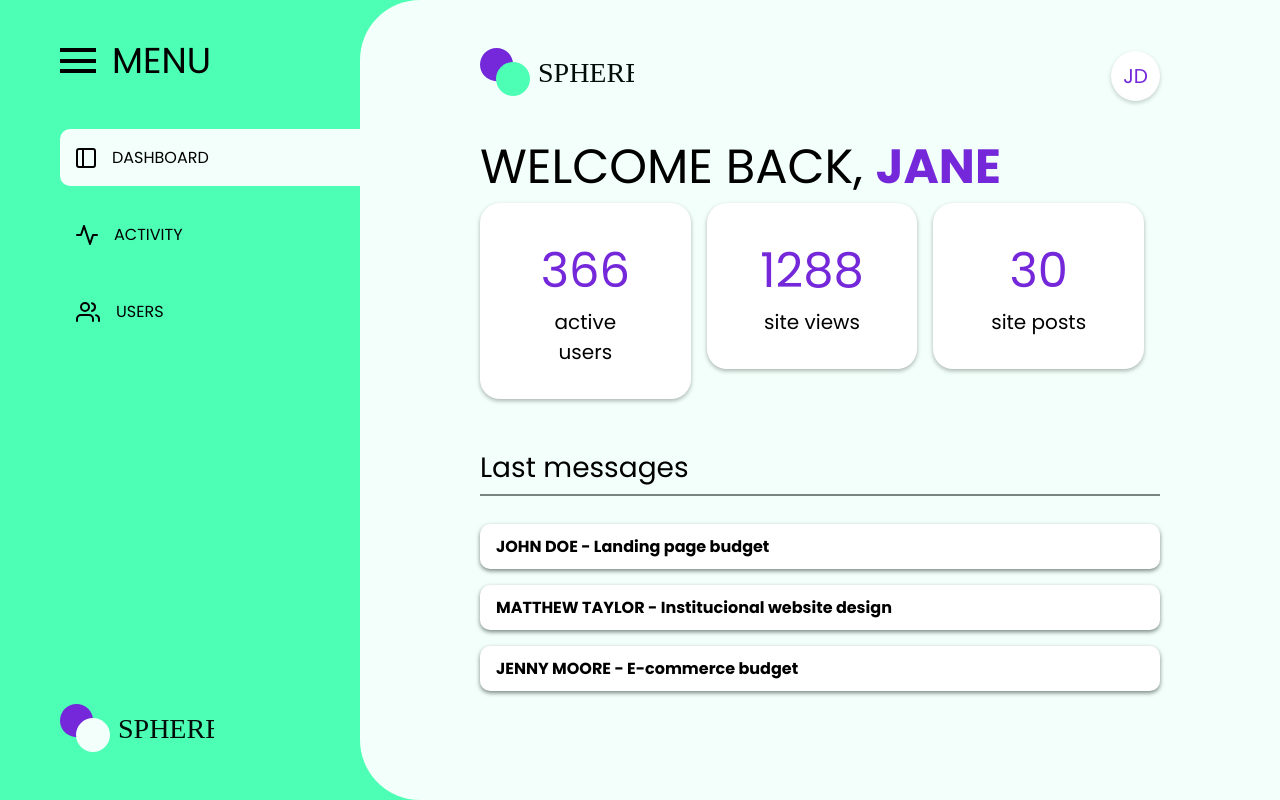
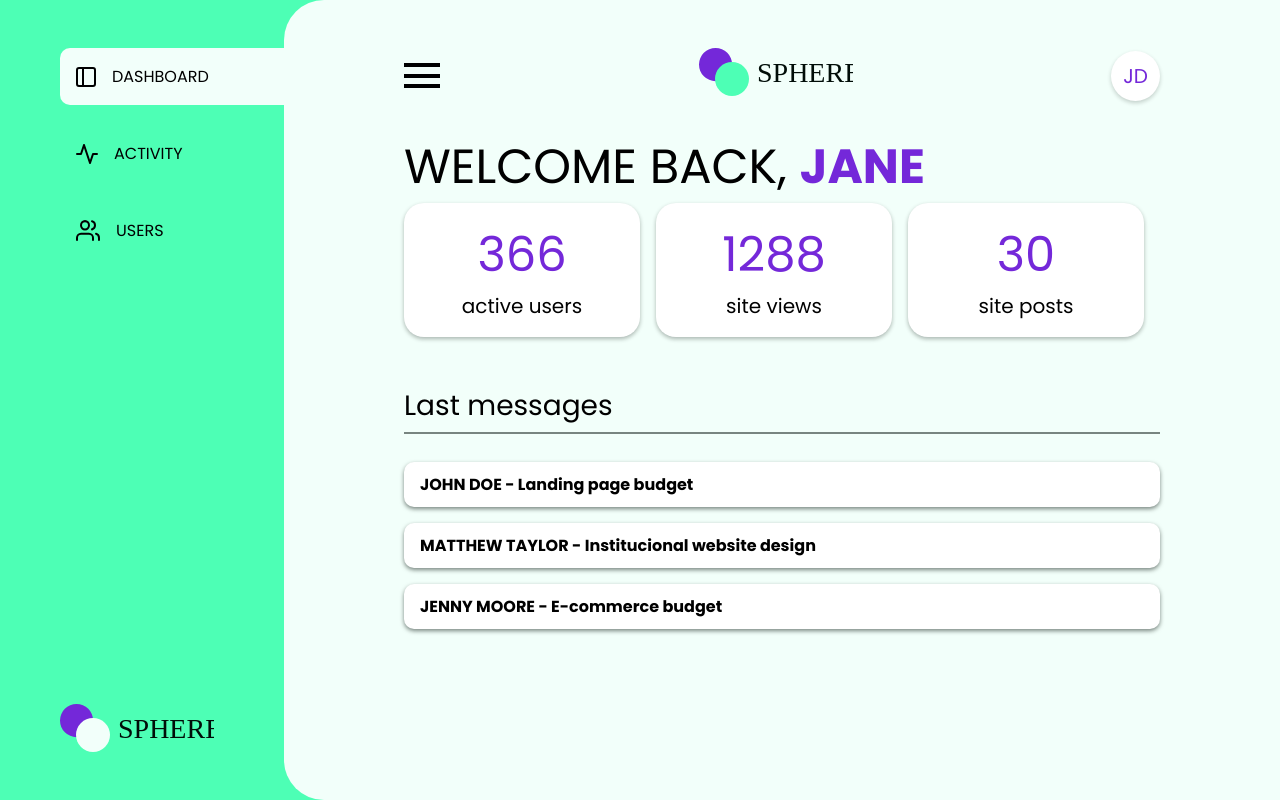
Before and after one commit to Lucas-Ayabe/sphere-dashboard, a website: page index.html in a window 1280 px wide. Drawn offline with Linux system fonts and the light colour scheme.

Commit message:
some responsive styles added

```diff
--- a/assets/scss/base/_vars.scss
+++ b/assets/scss/base/_vars.scss
@@ -24,8 +24,8 @@ $columns: 12;
 
 $breakpoint-xsm: 480px;
 $breakpoint-sm: 568px;
-$breakpoint-md: 768px;
-$breakpoint-lg: 960px;
+$breakpoint-md: 830px;
+$breakpoint-lg: 1024px;
 $breakpoint-xlg: 1200px;
 
 $breakpoints: (
--- a/assets/scss/components/_hamburger.scss
+++ b/assets/scss/components/_hamburger.scss
@@ -5,6 +5,13 @@
     font-family: $family;
     font-size: $font-4;
     line-height: 0.7;
+    min-height: 25px;
+    min-width: $font-4;
+    cursor: pointer;
+
+    &:focus {
+        outline-offset: 8px;
+    }
 
     &__bar {
         position: absolute;
--- a/assets/scss/components/_info-box.scss
+++ b/assets/scss/components/_info-box.scss
@@ -1,5 +1,6 @@
 .c-info-box {
-    padding: 2rem 3rem;
+    padding: 1rem 2rem;
+    height: 100%;
     border-radius: 20px;
     box-shadow: 0 2px 4px getRgba($dark, 0.3);
     text-align: center;
@@ -9,6 +10,14 @@
         font-weight: normal;
         font-size: $font-5;
         color: $secondary;
+
+        @include min-width(lg) {
+            font-size: $font-3;
+        }
+
+        @include min-width(xlg) {
+            font-size: $font-5;
+        }
     }
 
     &__label {
--- a/assets/scss/components/_nav.scss
+++ b/assets/scss/components/_nav.scss
@@ -19,7 +19,6 @@
 
     &--vertical &__item {
         padding: 1em;
-        margin-top: $font-2;
         border-radius: 10px 0 0 10px;
         transition: all 0.3s ease-in-out;
 
@@ -30,6 +29,10 @@
         &.is-selected {
             background: $light;
         }
+    }
+
+    &--vertical &__item + &__item {
+        margin-top: $font-2;
     }
 
     &--vertical &__link {
--- a/assets/scss/layouts/_dashboard.scss
+++ b/assets/scss/layouts/_dashboard.scss
@@ -2,21 +2,49 @@
     display: flex;
     width: 100%;
     height: 100vh;
-    overflow-y: auto;
+    overflow-y: hidden;
+    overflow-x: hidden;
     background: $primary;
 
     &__sidenav {
-        flex: 0 0 360px;
-        padding: 48px 60px;
+        flex: 0 0 0;
+        overflow-x: hidden;
+        padding: 48px 0;
         padding-right: 0;
+        transition: all 0.3s ease-in-out;
+
+        &[aria-expanded="true"] {
+            flex-basis: 284px;
+            padding-left: 30px;
+
+            @include min-width(lg) {
+                padding-left: 60px;
+            }
+        }
+    }
+
+    &__sidenav[aria-expanded="true"] + &__main {
+        border-radius: 40px 0 0 40px;
+        flex-shrink: 0;
+        flex-basis: 100vw;
+        left: 0;
+
+        @include min-width(lg) {
+            flex-shrink: 1;
+            flex-basis: 0;
+            left: 0;
+        }
     }
 
     &__main {
         flex: 1;
+        position: relative;
+        left: 0;
         background-color: $light;
-        border-radius: 60px 0 0 60px;
         padding: 48px 120px;
         max-height: 100vh;
         overflow-y: auto;
+        overflow-x: hidden;
+        transition: all 0.3s ease-in-out;
     }
 }
--- a/assets/ts/app.ts
+++ b/assets/ts/app.ts
@@ -1,4 +1,13 @@
-import Header from "./modules/header";
+import { select } from "./helpers/dom";
+import Hamburger from "./modules/Hamburger";
 
-const h = new Header();
-console.log(h);
+const headerTrigger = select("#header-trigger[data-target]");
+
+if (headerTrigger) {
+    const sidenavTrigger = new Hamburger(headerTrigger);
+    sidenavTrigger.init();
+
+    if (window.matchMedia("min-width: 1200px")) {
+        sidenavTrigger.open();
+    }
+}
--- /dev/null
+++ b/assets/ts/helpers/dom.ts
@@ -0,0 +1,9 @@
+type DOMElement = HTMLElement | null;
+
+export function select(query: string): DOMElement {
+    return document.querySelector(query);
+}
+
+export default {
+    select
+};
--- /dev/null
+++ b/assets/ts/modules/Hamburger.ts
@@ -0,0 +1,48 @@
+import { select } from "../helpers/dom";
+
+export default class Hamburger {
+    private element: HTMLElement;
+
+    private target: HTMLElement;
+
+    static isOpen: boolean;
+
+    constructor(element: HTMLElement) {
+        const target = select(<string>element.dataset.target);
+        this.element = element;
+
+        this.toggle = this.toggle.bind(this);
+
+        if (target) {
+            this.target = target;
+            Hamburger.isOpen = target.getAttribute("aria-expanded") === "true";
+        } else {
+            throw new Error(
+                `The ${element} must have in the data-target attribute a valid HTMLElement selector`
+            );
+        }
+    }
+
+    open(): boolean {
+        this.target.setAttribute("aria-expanded", "true");
+        return true;
+    }
+
+    close(): boolean {
+        this.target.setAttribute("aria-expanded", "false");
+        return false;
+    }
+
+    toggle(): void {
+        Hamburger.isOpen = Hamburger.isOpen ? this.close() : this.open();
+    }
+
+    private addEvents() {
+        this.element.addEventListener("click", this.toggle);
+    }
+
+    init(): Hamburger {
+        this.addEvents();
+        return this;
+    }
+}
--- a/assets/ts/modules/header.ts
+++ /dev/null
@@ -1,5 +0,0 @@
-export default class Header {
-    constructor() {
-        console.log("Header");
-    }
-}
--- a/index.html
+++ b/index.html
@@ -11,15 +11,11 @@
         <link rel="stylesheet" href="./assets/css/app.min.css" />
     </head>
     <body class="l-dashboard">
-        <nav class="l-dashboard__sidenav c-nav c-nav--vertical">
-            <button class="c-hamburger c-nav__hamburger">
-                <span class="c-hamburger__bar"></span>
-                <span class="c-hamburger__bar"></span>
-                <span class="c-hamburger__bar"></span>
-
-                <span class="c-hamburger__text">MENU</span>
-            </button>
-
+        <nav
+            id="sidenav"
+            aria-expanded="false"
+            class="l-dashboard__sidenav c-nav c-nav--vertical"
+        >
             <ul class="c-nav__menu">
                 <li class="c-nav__item is-selected">
                     <img src="./assets/icons/sidebar.svg" alt="" />
@@ -46,6 +42,15 @@
 
         <main class="l-dashboard__main l-flow">
             <header class="l-dashboard__header c-header">
+                <button
+                    id="header-trigger"
+                    data-target="#sidenav"
+                    class="c-hamburger c-header__hamburger"
+                >
+                    <span class="c-hamburger__bar"></span>
+                    <span class="c-hamburger__bar"></span>
+                    <span class="c-hamburger__bar"></span>
+                </button>
                 <a href="#" class="c-header__logo">
                     <img src="./assets/images/logo.svg" alt="" />
                 </a>
```
Also changed, not shown: assets/css/app.min.css, assets/js/app.min.js, images/logo-white-purple.svg (added), 1 other file.
